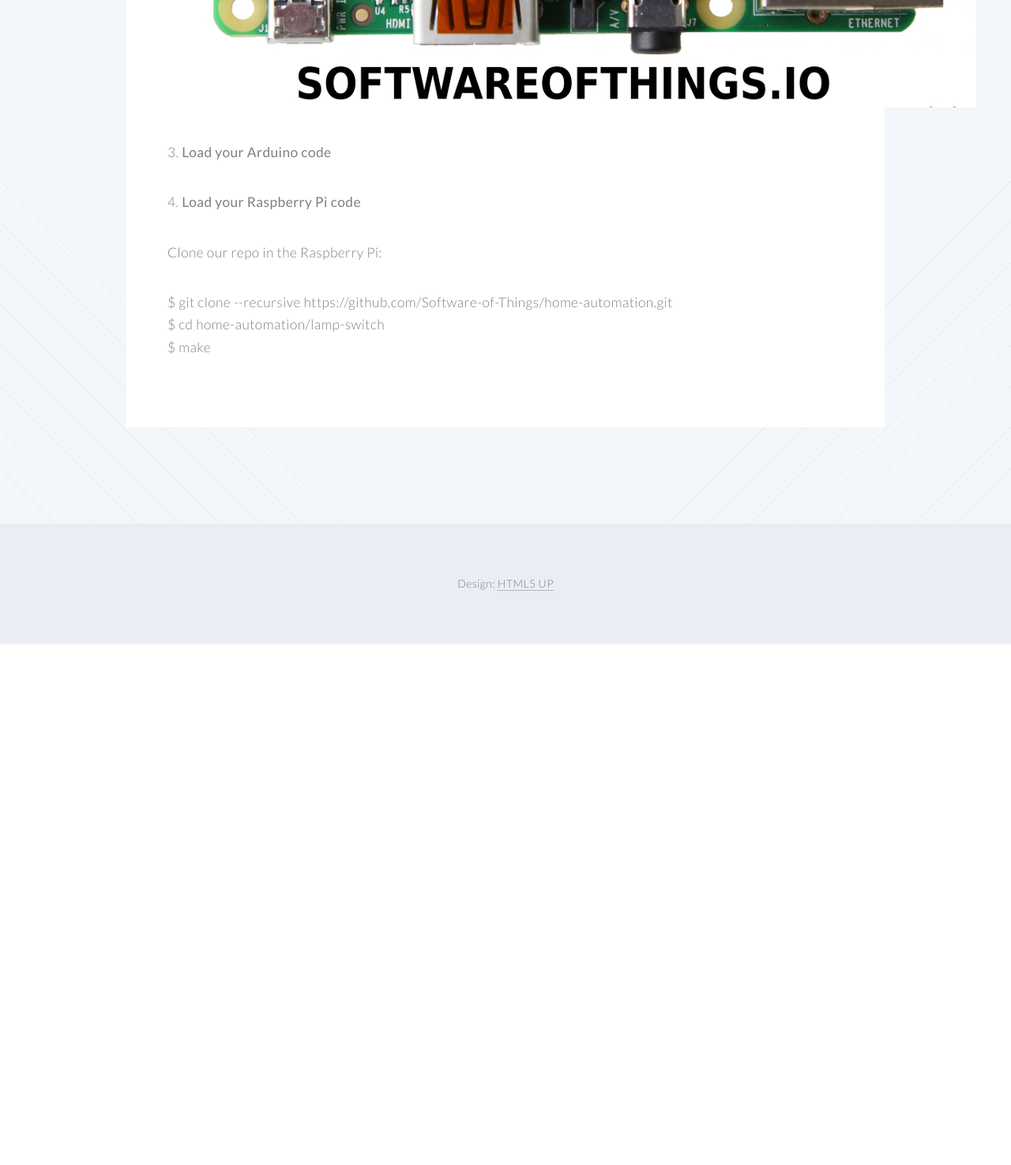
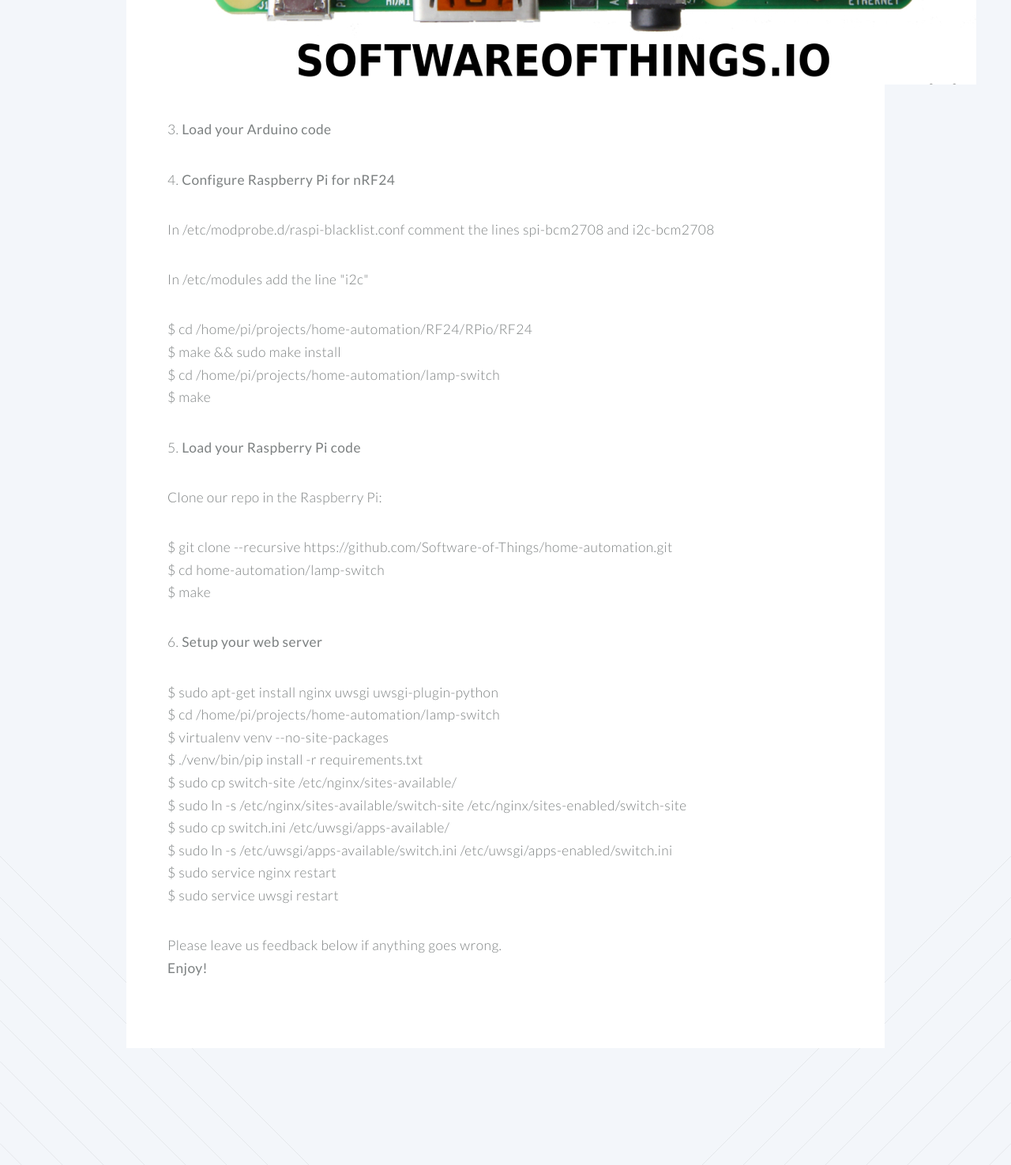
Before and after one commit to Software-of-Things/softwareofthings.io, a Flask app: page /projects/lamp-switch in a window 1280 px wide. Shown: the part 3440-4915 px from the top of the page at 79% size. Before the commit the page ends 4255 px from the top, so only its background shows below. Run offline with Flask 2, Linux system fonts and the light colour scheme; some libraries are stand-ins or nearby versions.

Commit message:
Update lamp tutorial

```diff
--- a/templates/lamp-switch.html
+++ b/templates/lamp-switch.html
@@ -22,12 +22,11 @@
 										<h3>Materials used</h3>
 									</header>
                                     <ul>
-                                        <li>Raspberry Pi B+</li>
-                                        <li>Arduino Nano</li>
-                                        <li>2x nRF 24L01</li>
-                                        <li>2 channel relay</li>
-                                        <li>Breadboard</li>
-                                        <li>Jumper wires</li>
+                                        <li><a href="http://www.amazon.com/gp/product/B00LPESRUK/ref=as_li_tl?ie=UTF8&camp=1789&creative=9325&creativeASIN=B00LPESRUK&linkCode=as2&tag=softwareofthings-20&linkId=UM5MIZCF2K7HU2GG">Raspberry Pi Model B+</a><img src="http://ir-na.amazon-adsystem.com/e/ir?t=softwareofthings-20&l=as2&o=1&a=B00LPESRUK" width="1" height="1" border="0" alt="" style="border:none !important; margin:0px !important;" /></li>
+                                        <li><a href="http://www.amazon.com/gp/product/B00F7RPAZ6/ref=as_li_tl?ie=UTF8&camp=1789&creative=9325&creativeASIN=B00F7RPAZ6&linkCode=as2&tag=softwareofthings-20&linkId=OP4JU3TG7X5VUXJS">Arduino Nano</a><img src="http://ir-na.amazon-adsystem.com/e/ir?t=softwareofthings-20&l=as2&o=1&a=B00F7RPAZ6" width="1" height="1" border="0" alt="" style="border:none !important; margin:0px !important;" /></li>
+                                        <li><a href="http://www.amazon.com/gp/product/B00E594ZX0/ref=as_li_tl?ie=UTF8&camp=1789&creative=9325&creativeASIN=B00E594ZX0&linkCode=as2&tag=softwareofthings-20&linkId=ACCVIRT4I3MHNYWQ">2x nRF24L01+ 2.4GHz Wireless Transceiver</a><img src="http://ir-na.amazon-adsystem.com/e/ir?t=softwareofthings-20&l=as2&o=1&a=B00E594ZX0" width="1" height="1" border="0" alt="" style="border:none !important; margin:0px !important;" />
+                                        <li><a href="http://www.amazon.com/gp/product/B00C59NOHK/ref=as_li_tl?ie=UTF8&camp=1789&creative=9325&creativeASIN=B00C59NOHK&linkCode=as2&tag=softwareofthings-20&linkId=LTSFFMLVF5CCTM4W">2-channel 5V Relay</a><img src="http://ir-na.amazon-adsystem.com/e/ir?t=softwareofthings-20&l=as2&o=1&a=B00C59NOHK" width="1" height="1" border="0" alt="" style="border:none !important; margin:0px !important;" /></li>
+                                        <li><a href="http://www.amazon.com/gp/product/B004RXKWDQ/ref=as_li_tl?ie=UTF8&camp=1789&creative=9325&creativeASIN=B004RXKWDQ&linkCode=as2&tag=softwareofthings-20&linkId=LOG4AHIISCFZPPWX">Breadboard and jumper wires</a><img src="http://ir-na.amazon-adsystem.com/e/ir?t=softwareofthings-20&l=as2&o=1&a=B004RXKWDQ" width="1" height="1" border="0" alt="" style="border:none !important; margin:0px !important;" /></li>
                                     </ul>
                                     <h3>WARNING!</h3>
                                     <p>This tutorial involves 110v which is very dangerous. If you're afraid of blowing up something in your house read another tutorial, this is not for you. If you are brave enough, try to do this during the day, if you blow up everything in your house (you will blow up something I promise, tutorials are hard to follow!) is nicer to have sunlight to see and professional help to seek out.</p>
@@ -45,14 +44,47 @@
 									<p>3. <strong>Load your Arduino code</strong></p>
                                     <script src="http://gist-it.appspot.com/github/Software-of-Things/home-automation/blob/master/lamp-switch/arduino-switch.ino?footer=0"></script>
 
-									<p>4. <strong>Load your Raspberry Pi code</strong></p>
+									<p>4. <strong>Configure Raspberry Pi for nRF24</strong></p>
+                                    <p>In /etc/modprobe.d/raspi-blacklist.conf comment the lines spi-bcm2708 and i2c-bcm2708</p>
+                                    <p>In /etc/modules add the line "i2c"</p>
+                                    <p>$ cd /home/pi/projects/home-automation/RF24/RPio/RF24<br/>
+                                       $ make && sudo make install<br/>
+                                       $ cd /home/pi/projects/home-automation/lamp-switch<br/>
+                                       $ make<br/>
+                                    </p>
+
+									<p>5. <strong>Load your Raspberry Pi code</strong></p>
 									<p>Clone our repo in the Raspberry Pi:</p>
                                     <p>$ git clone --recursive https://github.com/Software-of-Things/home-automation.git<br/>
                                          $ cd home-automation/lamp-switch<br/>
-                                         $ make
+                                         $ make<br/>
                                     </p>
+									<p>6. <strong>Setup your web server</strong></p>
+                                    <p>$ sudo apt-get install nginx uwsgi uwsgi-plugin-python<br/>
+                                       $ cd /home/pi/projects/home-automation/lamp-switch<br/>
+                                       $ virtualenv venv --no-site-packages<br/>
+                                       $ ./venv/bin/pip install -r requirements.txt<br/>
+                                       $ sudo cp switch-site /etc/nginx/sites-available/<br/>
+                                       $ sudo ln -s /etc/nginx/sites-available/switch-site /etc/nginx/sites-enabled/switch-site<br/>
+                                       $ sudo cp switch.ini /etc/uwsgi/apps-available/<br/>
+                                       $ sudo ln -s /etc/uwsgi/apps-available/switch.ini /etc/uwsgi/apps-enabled/switch.ini<br/>
+                                       $ sudo service nginx restart<br/>
+                                       $ sudo service uwsgi restart<br/>
+                                    <p>Please leave us feedback below if anything goes wrong.<br/><strong>Enjoy!</strong</p>
 								</section>
+
 							</div>
+
+                            <div id="disqus_thread"></div>
+                            <script type="text/javascript">
+                                var disqus_shortname = 'softwareofthings';
+                                (function() {
+                                    var dsq = document.createElement('script'); dsq.type = 'text/javascript'; dsq.async = true;
+                                    dsq.src = '//' + disqus_shortname + '.disqus.com/embed.js';
+                                    (document.getElementsByTagName('head')[0] || document.getElementsByTagName('body')[0]).appendChild(dsq);
+                                })();
+                            </script>
+                            <noscript>Please enable JavaScript to view the <a href="http://disqus.com/?ref_noscript">comments powered by Disqus.</a></noscript>
 
 					</section>
 
```
